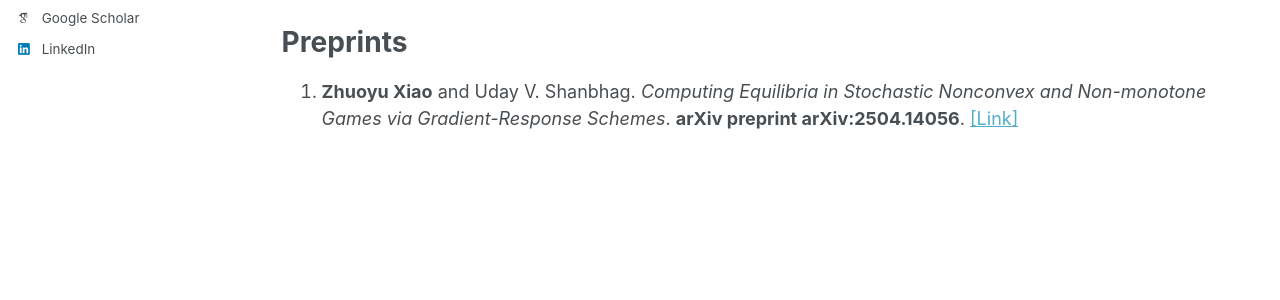
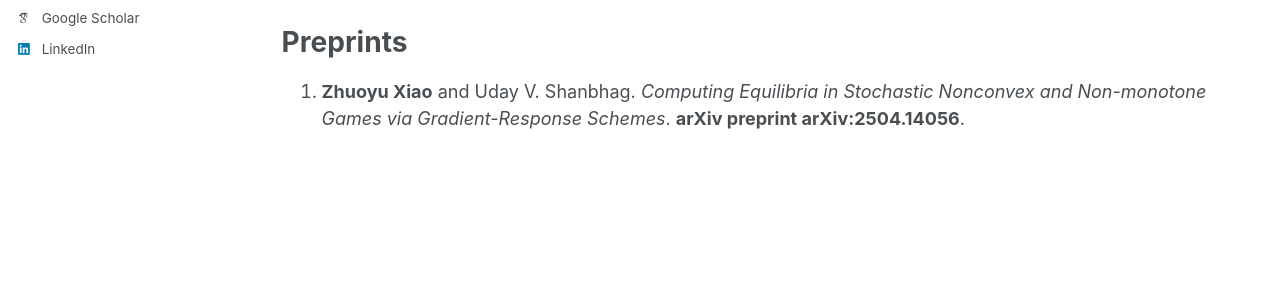
Before and after one commit to zyxiao97/zyxiao97.github.io, a Jekyll site: the page built from _pages/publications.md, in a window 1280 px wide and 957 px high. Shown: the part 435-735 px from the top of the window. Built offline with Jekyll 4.4.1, drawn with Linux system fonts in a browser that asks for light colours; some web fonts are replaced.

Commit message:
Update publications.md

```diff
--- a/_pages/publications.md
+++ b/_pages/publications.md
@@ -19,4 +19,4 @@ Conference Publications
 
 Preprints
 ======
-1. **Zhuoyu Xiao** and Uday V. Shanbhag. *Computing Equilibria in Stochastic Nonconvex and Non-monotone Games via Gradient-Response Schemes*. **arXiv preprint arXiv:2504.14056**. [[Link]](https://arxiv.org/abs/2504.14056)
+1. **Zhuoyu Xiao** and Uday V. Shanbhag. *Computing Equilibria in Stochastic Nonconvex and Non-monotone Games via Gradient-Response Schemes*. **arXiv preprint arXiv:2504.14056**.
```
